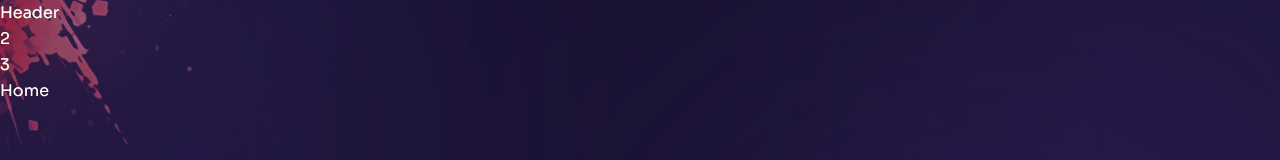
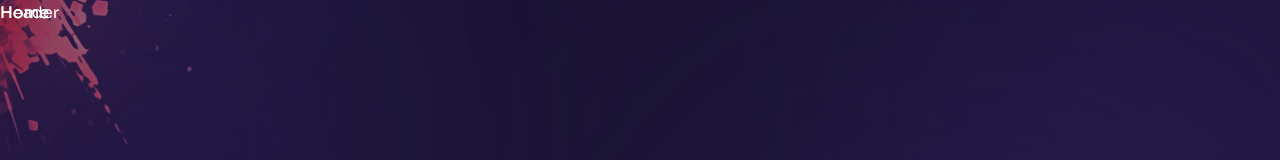
Before and after one commit to matheuspsb/portfolio, a Next.js app: page / in a window 1280 px wide. Shown: the top 160 px of the page. Built offline with nearby package versions, Linux system fonts and the light colour scheme.

Commit message:
feat: create project btn

```diff
--- a/components/Header.js
+++ b/components/Header.js
@@ -1,5 +1,5 @@
 const Header = () => {
-  return <header>Header</header>;
+  return <header className="absolute z-30 w-full">Header</header>;
 };
 
 export default Header;
--- a/components/ProjectsBtn.js
+++ b/components/ProjectsBtn.js
@@ -1,5 +1,25 @@
+import Image from "next/image";
+import Link from "next/link";
+import { HiArrowRight } from "react-icons/hi2";
+
 const ProjectsBtn = () => {
-  return <div>Project Btn</div>;
+  return (
+    <div className="mx-auto xl:mx-0">
+      <Link
+        href={"/work"}
+        className="relative w-[185px] h-[185px] flex justify-center items-center bg-circleStar bg-cover bg-center bg-no-repeat group:"
+      >
+        <Image
+          src={"/rounded-text.png"}
+          width={141}
+          height={148}
+          alt=""
+          className="animate-spin-slow w-full h-full max-w-[141px] max-h-[148px]"
+        />
+        <HiArrowRight className="absolute text-4xl group-hover:translate-x-2 transition-all duration-300" />
+      </Link>
+    </div>
+  );
 };
 
 export default ProjectsBtn;
--- a/components/Transition.js
+++ b/components/Transition.js
@@ -45,8 +45,6 @@
         exit="exit"
         transition={{ delay: 0.6, duration: 0.6, ease: "easeInOut" }}
       ></motion.div>
-      <div>2</div>
-      <div>3</div>
     </>
   );
 };
```
